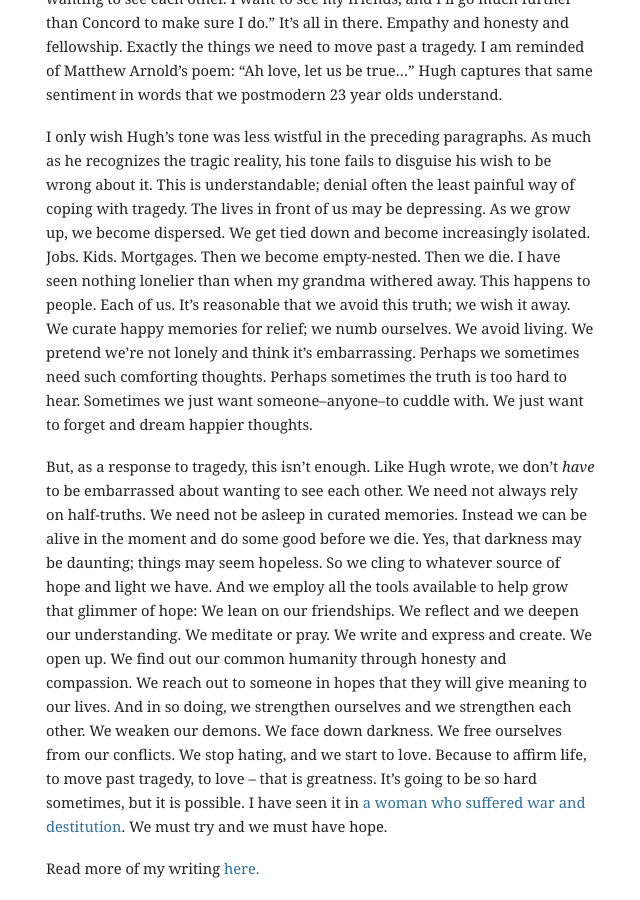
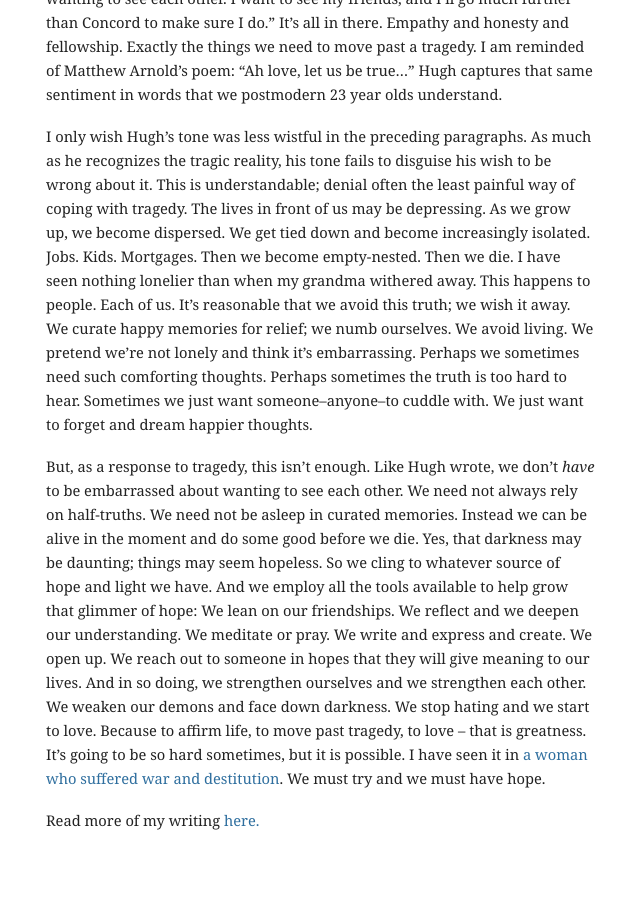
Before and after one commit to mbwong/mbwong.github.com, a Jekyll site: the page built from _posts/2013-08-17-tragedy-and-adulthood.md, in a window 1280 px wide and 900 px high, scrolled down 2996 px. Shown: the whole window, without its empty margins (304-944 px from the left). Built offline with Jekyll 4.4.1, drawn with Linux system fonts in a browser that asks for light colours; after the commit the page ends 3848 px from its top, so only the background shows below that.

Commit message:
Update 2013-08-17-tragedy-and-adulthood.md

```diff
--- a/_posts/2013-08-17-tragedy-and-adulthood.md
+++ b/_posts/2013-08-17-tragedy-and-adulthood.md
@@ -46,6 +46,6 @@ I loved this part of Hugh's conclusion: "Let’s not be embarrassed about wantin
 
 I only wish Hugh's tone was less wistful in the preceding paragraphs. As much as he recognizes the tragic reality, his tone fails to disguise his wish to be wrong about it. This is understandable; denial often the least painful way of coping with tragedy. The lives in front of us may be depressing. As we grow up, we become dispersed. We get tied down and become increasingly isolated. Jobs. Kids. Mortgages. Then we become empty-nested. Then we die. I have seen nothing lonelier than when my grandma withered away. This happens to people. Each of us. It's reasonable that we avoid this truth; we wish it away. We curate happy memories for relief; we numb ourselves. We avoid living. We pretend we're not lonely and think it's embarrassing. Perhaps we sometimes need such comforting thoughts. Perhaps sometimes the truth is too hard to hear. Sometimes we just want someone--anyone--to cuddle with. We just want to forget and dream happier thoughts.
 
-But, as a response to tragedy, this isn't enough. Like Hugh wrote, we don't _have_ to be embarrassed about wanting to see each other. We need not always rely on half-truths. We need not be asleep in curated memories. Instead we can be alive in the moment and do some good before we die. Yes, that darkness may be daunting; things may seem hopeless. So we cling to whatever source of hope and light we have. And we employ all the tools available to help grow that glimmer of hope: We lean on our friendships. We reflect and we deepen our understanding. We meditate or pray. We write and express and create. We open up. We find out our common humanity through honesty and compassion. We reach out to someone in hopes that they will give meaning to our lives. And in so doing, we strengthen ourselves and we strengthen each other. We weaken our demons. We face down darkness. We free ourselves from our conflicts. We stop hating, and we start to love. Because to affirm life, to move past tragedy, to love -- that is greatness. It's going to be so hard sometimes, but it is possible. I have seen it in [a woman who suffered war and destitution][greatness]. We must try and we must have hope.
+But, as a response to tragedy, this isn't enough. Like Hugh wrote, we don't _have_ to be embarrassed about wanting to see each other. We need not always rely on half-truths. We need not be asleep in curated memories. Instead we can be alive in the moment and do some good before we die. Yes, that darkness may be daunting; things may seem hopeless. So we cling to whatever source of hope and light we have. And we employ all the tools available to help grow that glimmer of hope: We lean on our friendships. We reflect and we deepen our understanding. We meditate or pray. We write and express and create. We open up. We reach out to someone in hopes that they will give meaning to our lives. And in so doing, we strengthen ourselves and we strengthen each other. We weaken our demons and face down darkness. We stop hating and we start to love. Because to affirm life, to move past tragedy, to love -- that is greatness. It's going to be so hard sometimes, but it is possible. I have seen it in [a woman who suffered war and destitution][greatness]. We must try and we must have hope.
 
 [greatness]: http://mbwong.com/2013/01/04/what-is-greatness.html
```
